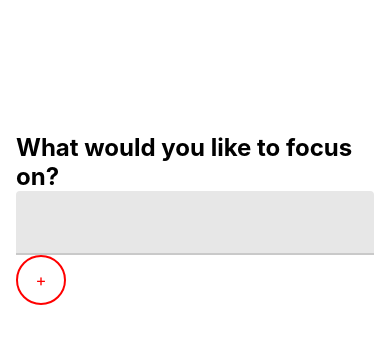
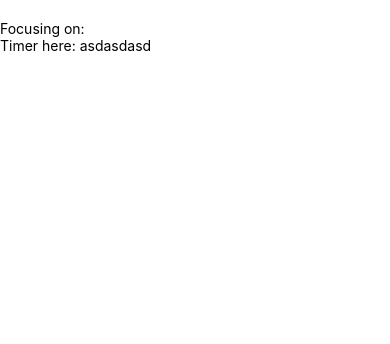
Before and after one commit to KarlStevenRequinto/TaskTimeApp, a React Native app: screen / in a window 390 px wide. Shown: the top 344 px of the page. Built offline with nearby package versions, Linux system fonts and the light colour scheme.

Commit message:
adding timer component

```diff
--- a/App.js
+++ b/App.js
@@ -2,18 +2,18 @@ import { StatusBar } from "expo-status-bar";
 import { useState } from "react";
 import { StyleSheet, Text, View } from "react-native";
 import Focus from "./src/features/Focus";
+import Timer from "./src/features/Timer";
 
 export default function App() {
-  const [focusSubject, setFocusSubject] = useState(null);
+  const [focusSubject, setFocusSubject] = useState("asdasdasd");
   return (
     <View style={styles.container}>
       <StatusBar style="auto" />
       {focusSubject ? (
-        <Text>merong timer</Text>
+        <Timer focusSubject={focusSubject} />
       ) : (
         <Focus addSubject={setFocusSubject} />
       )}
-      <Text style={{ color: "red" }}>{focusSubject}</Text>
     </View>
   );
 }
@@ -22,5 +22,6 @@ const styles = StyleSheet.create({
   container: {
     flex: 1,
     backgroundColor: "#fff",
+    paddingTop: 20,
   },
 });
--- /dev/null
+++ b/src/features/Timer/index.js
@@ -0,0 +1,17 @@
+import { StyleSheet, View, Text } from "react-native";
+const Timer = ({ focusSubject }) => {
+  return (
+    <View style={styles.container}>
+      <View>
+        <Text>Focusing on:</Text>
+        <Text>Timer here: {focusSubject}</Text>
+      </View>
+    </View>
+  );
+};
+export default Timer;
+const styles = StyleSheet.create({
+  container: {
+    flex: 1,
+  },
+});
```
